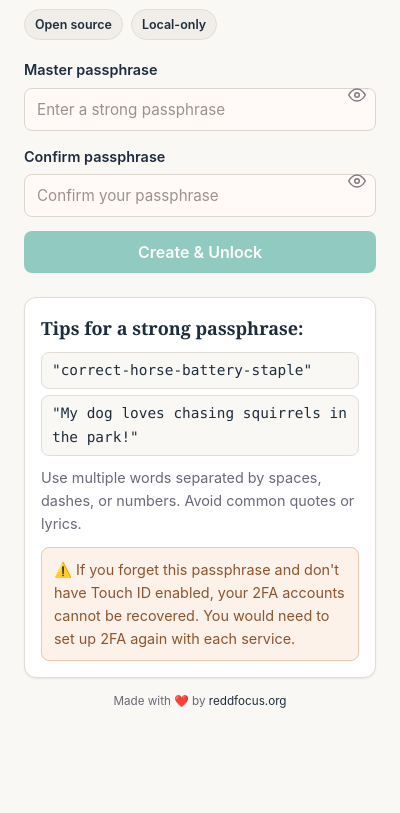
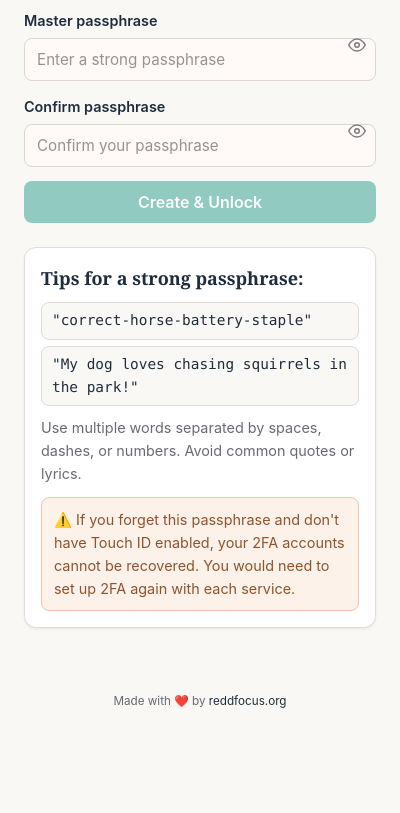
Before and after one commit to ulyngs/redd-phone-free-2fa, a browser extension: page src/popup.html in a window 400 px wide. Shown: the part 127-940 px from the top of the page. After the commit the page ends 895 px from the top, so only its background shows below. Drawn offline with Linux system fonts and the light colour scheme.

Commit message:
kill pointless buttons

```diff
--- a/src/popup.html
+++ b/src/popup.html
@@ -23,10 +23,6 @@
         </div>
       </div>
       <p class="subtitle">Create a master passphrase to encrypt your accounts.</p>
-      <div class="trust-badges">
-        <span class="trust-badge">Open source</span>
-        <span class="trust-badge">Local-only</span>
-      </div>
 
       <div class="form-group">
         <label for="setup-passphrase">Master passphrase</label>
```
